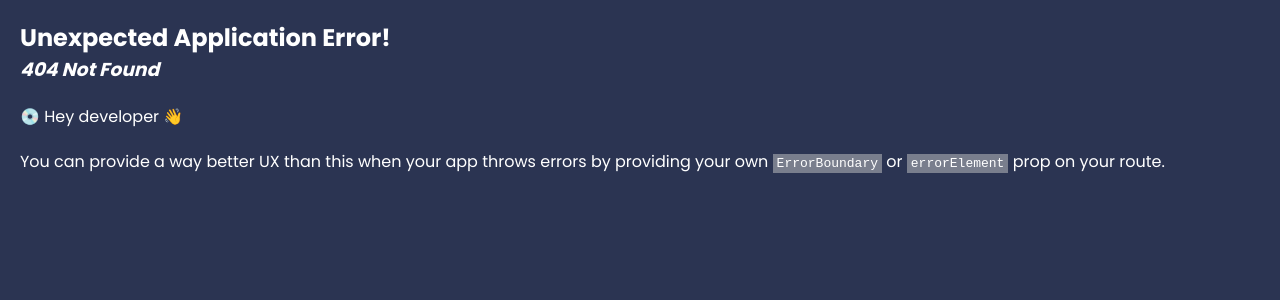
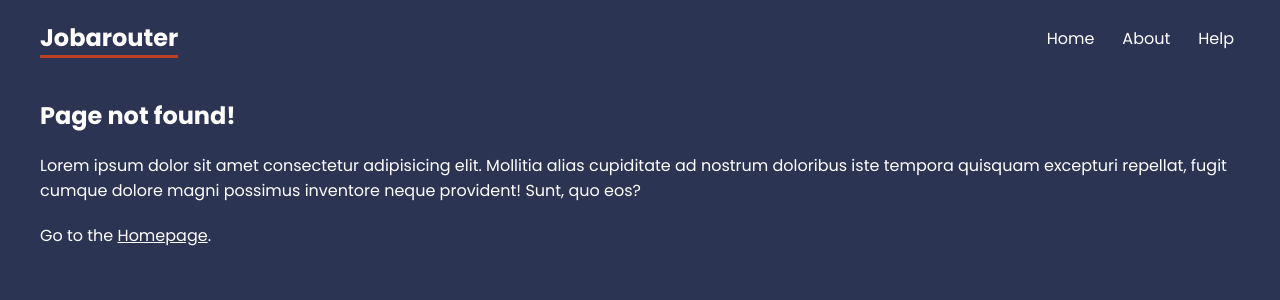
Before and after one commit to vvt22/REACT_Router, a React (Create React App) app: page /careers in a window 1280 px wide. Before the commit this address had no page. Shown: the top 300 px of the page. Built offline with nearby package versions, Linux system fonts and the light colour scheme.

Commit message:
notfoundhandled

```diff
--- a/src/App.js
+++ b/src/App.js
@@ -14,6 +14,7 @@
 // layouts
 import RootLayout from "./layouts/RootLayout";
 import HelpLayout from "./layouts/HelpLayout";
+import NotFound from "./pages/NotFound";
 
 const router = createBrowserRouter(
   createRoutesFromElements(
@@ -24,6 +25,7 @@
         <Route path="faq" element={<Faq />} />
         <Route path="contact" element={<Contact />} />
       </Route>
+      <Route path="*" element={<NotFound />} />
     </Route>
   )
 );
--- /dev/null
+++ b/src/pages/NotFound.js
@@ -0,0 +1,19 @@
+import { NavLink } from "react-router-dom";
+
+export default function NotFound() {
+  return (
+    <div>
+      <h2>Page not found!</h2>
+      <p>
+        Lorem ipsum dolor sit amet consectetur adipisicing elit. Mollitia alias
+        cupiditate ad nostrum doloribus iste tempora quisquam excepturi
+        repellat, fugit cumque dolore magni possimus inventore neque provident!
+        Sunt, quo eos?
+      </p>
+
+      <p>
+        Go to the <NavLink to="/">Homepage</NavLink>.
+      </p>
+    </div>
+  );
+}
```
